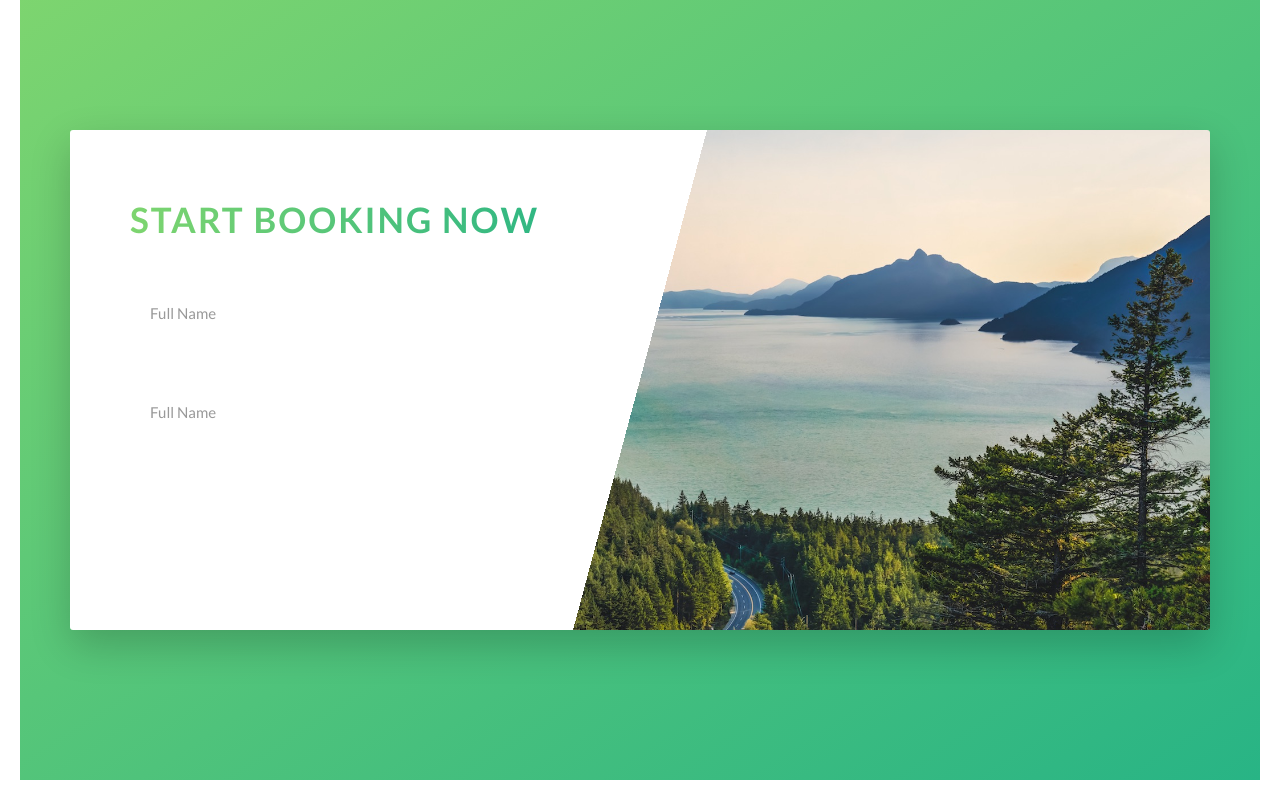
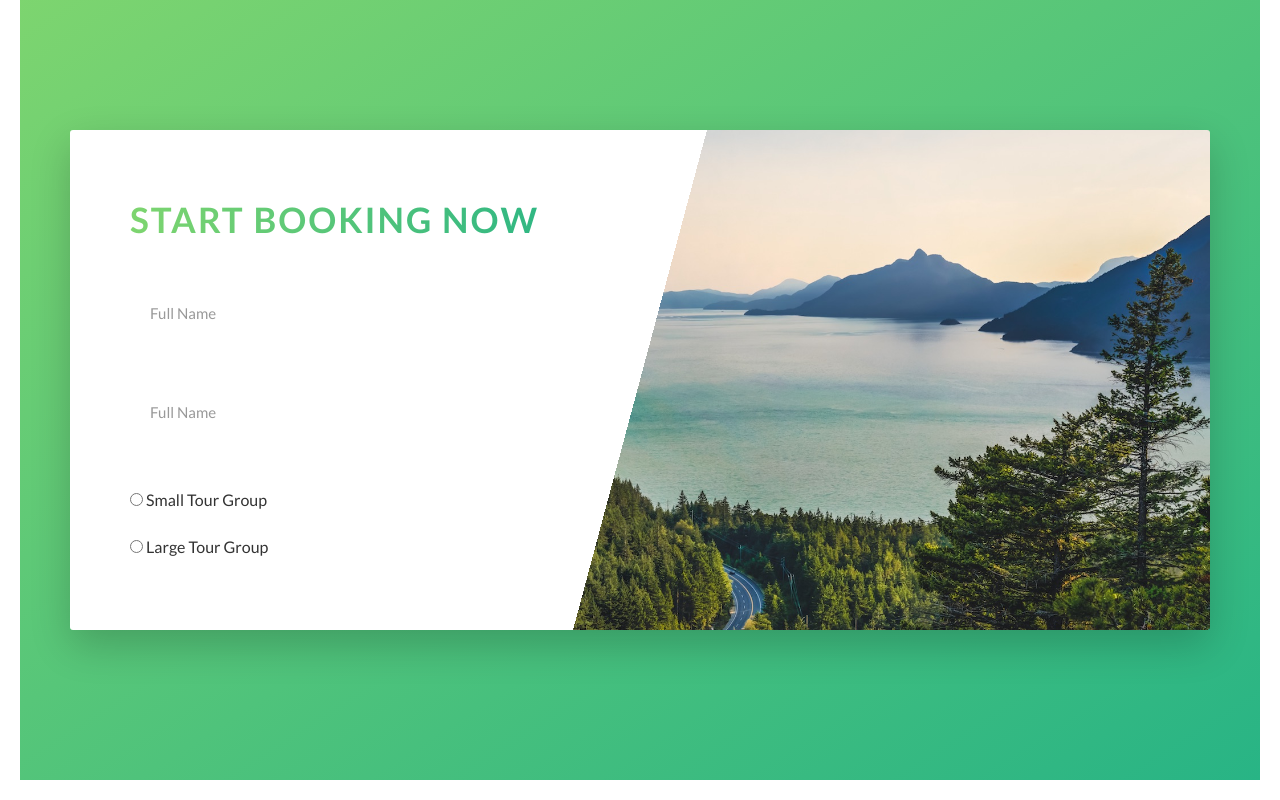
Before and after one commit to sajadhussain/Natours, a website: page index.html in a window 1280 px wide. Shown: the part 4168-4968 px from the top of the page. Drawn offline with Linux system fonts and the light colour scheme.

Commit message:
radio button structure

```diff
--- a/index.html
+++ b/index.html
@@ -275,6 +275,18 @@
                                 <input type="email" class="form__input" placeholder="Full Name" id="email" required>
                                 <label for="email" class="form__label">Email Address</label>
                             </div>
+                            <div class="form__group">
+                                <div class="form__radio-group">
+                                    <input type="radio" class="form__radio_input" id="small">
+                                    <label for="small" class="form__radio_label">Small Tour Group</label>
+                                </div>
+                            </div>
+                            <div class="form__group">
+                                <div class="form__radio-group">
+                                    <input type="radio" class="form__radio_input" id="large">
+                                    <label for="large" class="form__radio_label">Large Tour Group</label>
+                                </div>
+                            </div>
                          </form>
                     </div>
                 </div>
```
